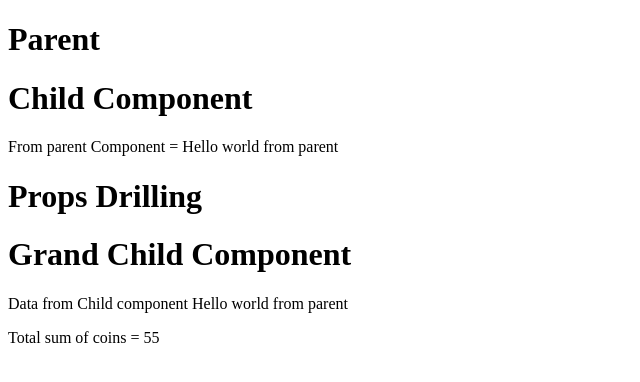
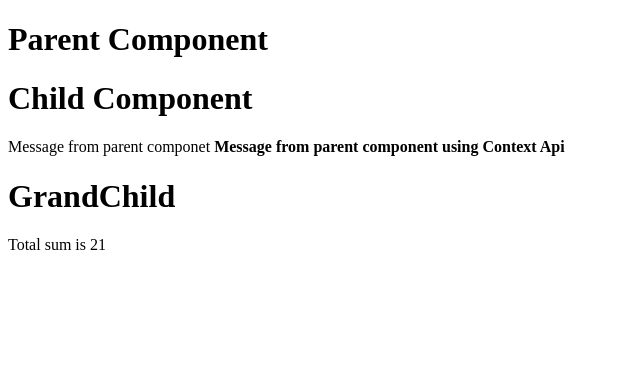
Before and after one commit to karthikeyan13762/reactapp, a React (Vite) app: page / in a window 1280 px wide. Shown: the top 382 px of the page, without its empty margins (0-640 px from the left). Built offline with nearby package versions, Linux system fonts and the light colour scheme.

Commit message:
use contect hook

```diff
--- a/src/App.jsx
+++ b/src/App.jsx
@@ -1,51 +1,24 @@
-import React, { useState } from 'react'
-
-function GrandChild({data,coins}){
-
-  const coinSun=()=>{
-    return coins.reduce((prev,curr)=> prev+curr)
-  }
-  return(
-
-    <>
-    <h1>Props Drilling</h1>
-      <h1>Grand Child Component</h1>
-      <p>Data from Child component {data}</p>
-      <p>Total sum of coins = {coinSun()}</p>
-    </>
-  )
-}
-
-function Child({data,coins}){
+import React, { createContext, useState } from 'react'
+import Child from './Components/child'
 
 
-
-  return(
-
-    <>
-      <h1>Child Component</h1>
-
-      <p>From parent Component = {data}</p>
-      <GrandChild data={data} coins={coins}/>
-    </>
-  )
-}
-
-
-
+const contextMessage=createContext();
 
 
 function App() {
 
-  const [data,setData]=useState("Hello world from parent")
-  const [coins,setCoins]=useState([1,2,3,4,5,6,7,8,9,10])
+  const[data,setdata]=useState("Message from parent component using Context Api")
+  const[coins,setCoins]=useState([1,2,3,4,5,6])
   return (
     <div>
-    <h1>Parent</h1>
+      <h1>Parent Component</h1>
+      <contextMessage.Provider value={{data,coins}}>
+      <Child />
+      </contextMessage.Provider>
 
-    <Child data={data} coins={coins}  />
     </div>
   )
 }
 
-export default App
+export  {App as default ,contextMessage};
+ ;
--- /dev/null
+++ b/src/Components/Child.jsx
@@ -0,0 +1,17 @@
+import React, { useContext } from 'react'
+
+import {contextMessage} from '../App'
+import GrandChild from './GrandChild';
+
+function Child() {
+let {data,coins}=useContext(contextMessage)
+  return (
+    <div>
+    <h1>Child Component</h1>
+    <p>Message from parent componet <b>{data}</b></p>
+    <GrandChild/>
+    </div>
+  )
+}
+
+export default Child;
--- /dev/null
+++ b/src/Components/GrandChild.jsx
@@ -0,0 +1,24 @@
+import React, { useContext } from 'react'
+
+
+import {contextMessage} from '../App'
+
+function GrandChild() {
+    let {data,coins}=useContext(contextMessage)
+
+
+    const coinss=()=>{
+            return coins.reduce((prev,curr)=> prev+curr)
+    }
+  return (
+    <div>
+        <h1>
+        GrandChild
+        </h1>
+
+        <p>Total sum is {coinss()}</p>
+    </div>
+  )
+}
+
+export default GrandChild
```
Also changed, not shown: src/Components/Home.jsx (deleted, +0 -10 lines), src/Components/Note.jsx (deleted, +0 -17 lines), src/Components/Notes.jsx (deleted, +0 -17 lines), src/Components/Users.jsx (deleted, +0 -9 lines).
